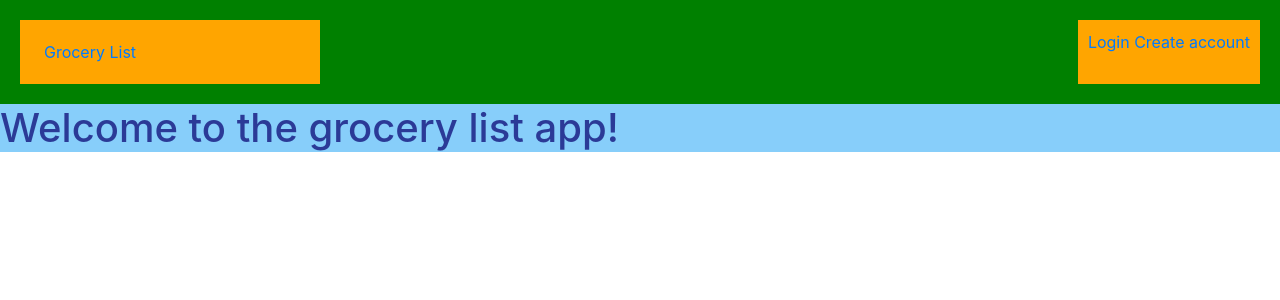
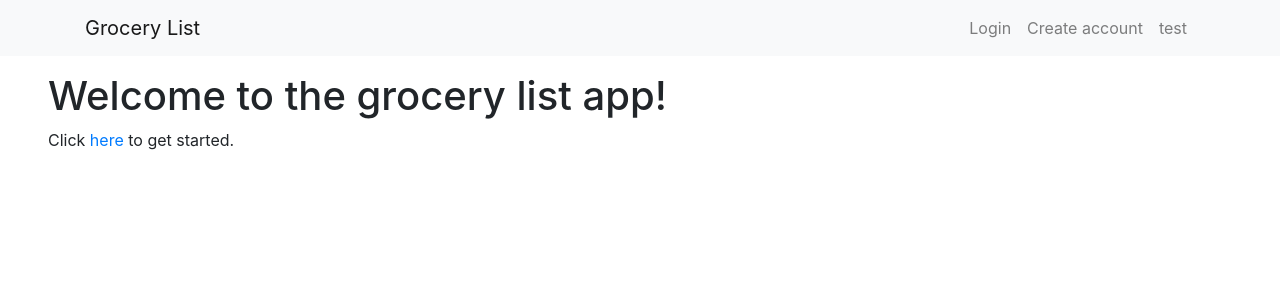
Before and after one commit to wegman7/grocery_list, a Django app: page / in a window 1280 px wide. Shown: the top 300 px of the page. Run offline with Django 3.2, Linux system fonts and the light colour scheme; some libraries are stand-ins or nearby versions.

Commit message:
made navbar work

```diff
--- a/users/templates/users/base.html
+++ b/users/templates/users/base.html
@@ -15,21 +15,26 @@
 
     <body>
         <header>
-            <nav>
-                <div class="navbar-grid">
-                    <div class="navbar-grid-left">
-                        <div class="navbar-grid-left"><a href="{% url 'home' %}">Grocery List</a></div>
-                        {% if user.is_authenticated %}
-                            <div class="navbar-grid-right"><a href="{ url 'list' %}">My list</a></div>
-                        {% endif %}
-                    </div>
-                    <div class="navbar-grid-right">
-                        {% if user.is_authenticated %}
-                            <div class="navbar-grid-left"><a href="{% url 'logout' %}">Logout</a></div>
-                        {% else %}
-                            <a href="{% url 'login' %}">Login</a>
-                            <a href="{% url 'register' %}">Create account</a>
-                        {% endif %}
+            <nav class="navbar navbar-expand-lg fixed-top navbar-light bg-light">
+                <div class="container">
+                    <a class="navbar-brand" href="{% url 'home' %}">Grocery List</a>
+                    <button class="navbar-toggler" type="button" data-toggle="collapse" data-target="#navbarToggle" aria-controls="navbarToggle" aria-expanded="false" aria-label="Toggle navigation">
+                        <span class="navbar-toggler-icon"></span>
+                    </button>
+                    <div class="collapse navbar-collapse" id="navbarToggle">
+                        <div class="navbar-nav mr-auto"></div>
+                        <div class="navbar-nav">
+                            {% if user.is_authenticated %}
+                                <a class="nav-item nav-link" href="{% url 'list' %}">My list</a>
+                            {% endif %}
+                            {% if user.is_authenticated %}
+                                <a class="nav-item nav-link" href="{% url 'logout' %}">Logout</a>
+                            {% else %}
+                                <a class="nav-item nav-link" href="{% url 'login' %}">Login</a>
+                                <a class="nav-item nav-link" href="{% url 'register' %}">Create account</a>
+                            {% endif %}
+                            <a class="nav-item nav-link" href="#">test</a>
+                        </div>
                     </div>
                 </div>
             </nav>
@@ -43,5 +48,8 @@
 
             {% block content %}{% endblock content %}
         </div>
+        <script src="https://code.jquery.com/jquery-3.4.1.slim.min.js" integrity="sha384-J6qa4849blE2+poT4WnyKhv5vZF5SrPo0iEjwBvKU7imGFAV0wwj1yYfoRSJoZ+n" crossorigin="anonymous"></script>
+        <script src="https://cdn.jsdelivr.net/npm/popper.js@1.16.0/dist/umd/popper.min.js" integrity="sha384-Q6E9RHvbIyZFJoft+2mJbHaEWldlvI9IOYy5n3zV9zzTtmI3UksdQRVvoxMfooAo" crossorigin="anonymous"></script>
+        <script src="https://stackpath.bootstrapcdn.com/bootstrap/4.4.1/js/bootstrap.min.js" integrity="sha384-wfSDF2E50Y2D1uUdj0O3uMBJnjuUD4Ih7YwaYd1iqfktj0Uod8GCExl3Og8ifwB6" crossorigin="anonymous"></script>
     </body>
 </html>
--- a/users/templates/users/home.html
+++ b/users/templates/users/home.html
@@ -1,4 +1,5 @@
 {% extends "users/base.html" %}
 {% block content %}
-    <h1 class="blue-background">Welcome to the grocery list app!</h1>
+    <h1 class="mt-5 ml-5 pt-4">Welcome to the grocery list app!</h1>
+    <p class="ml-5">Click <a href="{% url 'register' %}">here </a>to get started.</p>
 {% endblock content %}
--- a/users/templates/users/list_view.html
+++ b/users/templates/users/list_view.html
@@ -1,7 +1,7 @@
 {% extends 'users/base.html' %}
 {% block content %}
     <div class="col-sm-6">
-    <h2>Grocery List:</h2>
+        <h2>Grocery List:</h2>
         <form id="new-item-form" method="post">
             {% csrf_token %}
             {% if items %}
--- a/users/templates/users/register.html
+++ b/users/templates/users/register.html
@@ -1,5 +1,7 @@
 {% extends "users/base.html" %}
 {% block content %}
+    <div class="container"></div>
+        <div class="row mt-5"></div>
         <a>Register page</a>
         <form id="form" method="POST">
             {% csrf_token %}
@@ -8,4 +10,5 @@
             </fieldset>
         </form>
         <button onclick="sub()">Submit</button>
+    </div>
 {% endblock content %}
```
Also changed, not shown: db.sqlite3. Lines whose indentation alone changed are shown as unchanged.
